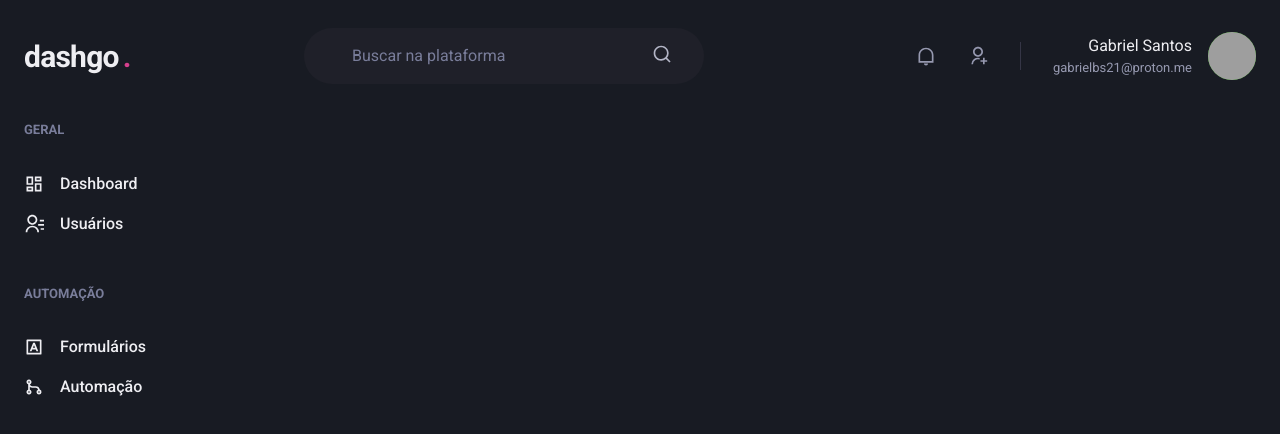
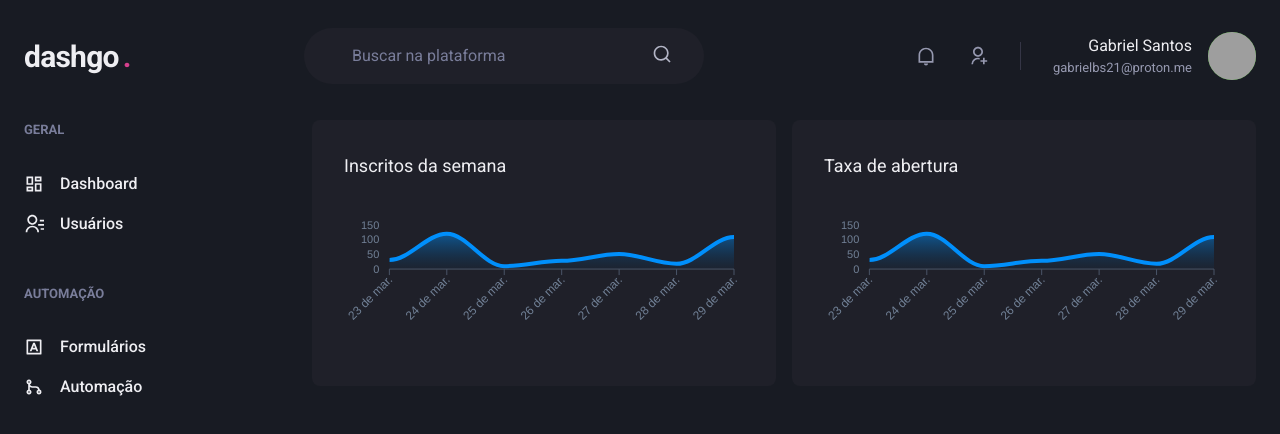
Before and after one commit to gabrielbs21/dashgo, a Next.js app: page /dashboard in a window 1280 px wide. Shown: the top 434 px of the page. Built offline with nearby package versions, Linux system fonts and the light colour scheme; grey boxes are pictures that could not be loaded.

Commit message:
dashbord charts created

```diff
--- a/package.json
+++ b/package.json
@@ -13,9 +13,11 @@
     "@chakra-ui/react": "^1.8.8",
     "@emotion/react": "^11.9.0",
     "@emotion/styled": "^11.8.1",
+    "apexcharts": "^3.35.0",
     "framer-motion": "^6.3.0",
     "next": "12.1.5",
     "react": "18.0.0",
+    "react-apexcharts": "^1.4.0",
     "react-dom": "18.0.0",
     "react-icons": "^4.3.1"
   },
--- a/src/pages/dashboard.tsx
+++ b/src/pages/dashboard.tsx
@@ -1,6 +1,86 @@
-import { Flex } from "@chakra-ui/react";
+import dynamic from "next/dynamic";
+import { Box, Flex, SimpleGrid, Text, theme } from "@chakra-ui/react";
 import { Header } from "../components/Header";
 import { Sidebar } from "../components/Sidebar";
+
+const Chart = dynamic(() => import("react-apexcharts"), {
+  ssr: false,
+});
+
+const options = {
+  chart: {
+    toolbar: {
+      show: false,
+    },
+    zoom: {
+      enabled: false,
+    },
+    foreColor: theme.colors.gray[500],
+  },
+  grid: {
+    show: false,
+  },
+  dataLabels: {
+    enabled: false,
+  },
+  tooltip: {
+    enabled: false,
+  },
+  xaxis: {
+    axisBorder: {
+      color: theme.colors.gray[600],
+    },
+    axisTicks: {
+      color: theme.colors.gray[600],
+    },
+    categories: [
+      new Date("2022-03-23T00:00:00.000Z").toLocaleString("pt-BR", {
+        day: "2-digit",
+        month: "short",
+      }),
+      new Date("2022-03-24T00:00:00.000Z").toLocaleString("pt-BR", {
+        day: "2-digit",
+        month: "short",
+      }),
+      new Date("2022-03-25T00:00:00.000Z").toLocaleString("pt-BR", {
+        day: "2-digit",
+        month: "short",
+      }),
+      new Date("2022-03-26T00:00:00.000Z").toLocaleString("pt-BR", {
+        day: "2-digit",
+        month: "short",
+      }),
+      new Date("2022-03-27T00:00:00.000Z").toLocaleString("pt-BR", {
+        day: "2-digit",
+        month: "short",
+      }),
+      new Date("2022-03-28T00:00:00.000Z").toLocaleString("pt-BR", {
+        day: "2-digit",
+        month: "short",
+      }),
+      new Date("2022-03-29T00:00:00.000Z").toLocaleString("pt-BR", {
+        day: "2-digit",
+        month: "short",
+      }),
+    ],
+  },
+  fill: {
+    opacity: 0.3,
+    type: "gradient",
+    gradient: {
+      shade: "dark",
+      opacityFrom: 0.7,
+      opacityTo: 0.3,
+    },
+  },
+};
+
+const series = [
+  {
+    name: "series1",
+    data: [31, 120, 10, 28, 51, 18, 109],
+  },
+];
 
 export default function Dashboard() {
   return (
@@ -9,6 +89,26 @@
 
       <Flex w="100%" my="6" maxWidth={1480} mx="auto" px="6">
         <Sidebar />
+
+        <SimpleGrid
+          flex="1"
+          gap="4"
+          minChildWidth="320px"
+          alignItems="flex-start"
+        >
+          <Box p="8" bg="gray.800" borderRadius={8} pb="4">
+            <Text fontSize="lg" mb="4">
+              Inscritos da semana
+            </Text>
+            <Chart options={options} series={series} type="area" height={160} />
+          </Box>
+          <Box p="8" bg="gray.800" borderRadius={8} pb="4">
+            <Text fontSize="lg" mb="4">
+              Taxa de abertura
+            </Text>
+            <Chart options={options} series={series} type="area" height={160} />
+          </Box>
+        </SimpleGrid>
       </Flex>
     </Flex>
   );
```
Also changed, not shown: 1 other file (tests, documents, lock files or other folders).
